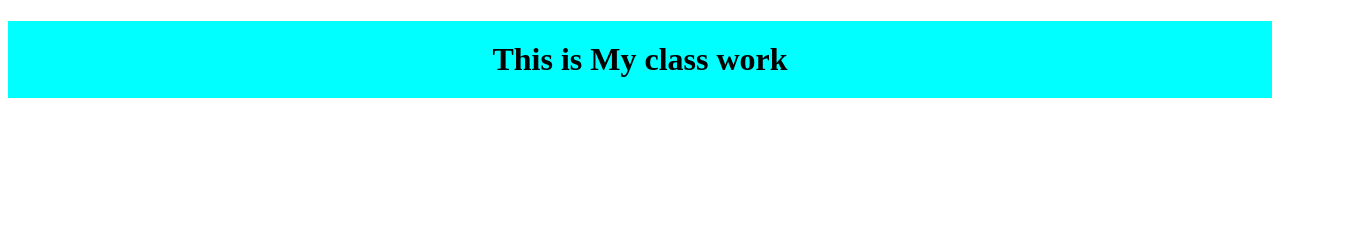
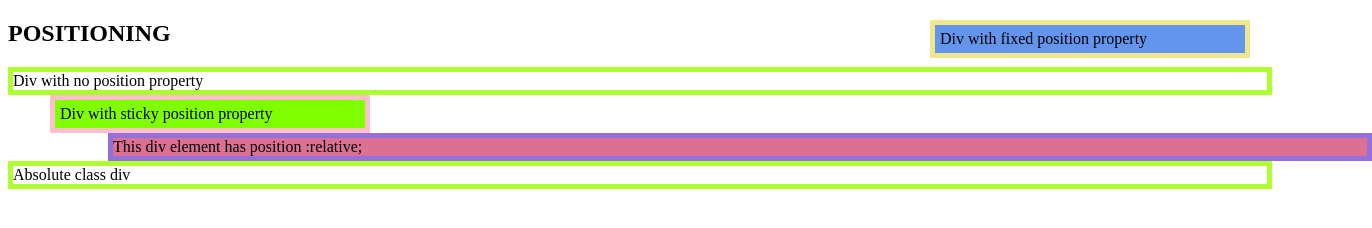
Before and after one commit to Kainatfatima711/Html-and-css, a plain HTML site: page index.html in a window 1280 px wide. Shown: the top 228 px of the page, 1372 px wide, since content can reach past the window. Drawn offline with Linux system fonts and the light colour scheme.

Commit message:
Add files via upload

```diff
--- a/index.html
+++ b/index.html
@@ -1,37 +1,38 @@
 <!DOCTYPE html>
 <html lang="en">
 <head>
-    <meta charset="UTF-8">
-    <meta name="viewport" content="width=device-width, initial-scale=1.0">
+
     <title>Document</title>
-    <style>
-        body{
-            background-image: url(images.jpeg);
-            background-attachment: scroll;
-            background-size: cover;
-             }
-             h1{
-
-
-                background-color: aqua;
-                padding: 20px;
-                text-align: center;
-             }
-
-
-
-    </style>
+    <link rel="stylesheet" href="style.css">
 </head>
 <body>
-    <h1>This is My class work</h1>
-    <br><br><br><br><br><br><br><br><br><br><br>
-     <br><br><br><br><br><br><br><br><br><br><br>
-     <br><br><br><br><br><br><br><br><br><br><br>
-     <br><br><br><br><br><br><br><br><br><br><br>
+    <h2>POSITIONING</h2>
+    <div>
+        Div with no position property
+    </div>
 
+    <div class="sticky">
+        Div with sticky position property
+    </div>
 
+    <div class="relative">
+        This div element has position :relative;
+    </div>
 
+    <div class="absolute">
+        Absolute class div
+    </div>
 
+    <div class="fixed">
+        Div with fixed position property
+    </div>
+
+    <br><br><br><br><br><br><br><br><br><br><br><br><br><br>
+    <br><br><br><br><br><br><br><br><br><br><br><br><br><br>
+    <br><br><br><br><br><br><br><br><br><br><br><br><br><br>
+    <br><br><br><br><br><br><br><br><br><br><br><br><br><br>
+    <br><br><br><br><br><br><br><br><br><br><br><br><br><br>
+    <br><br><br><br><br><br><br><br><br><br><br><br><br><br>
 
 
 </body>
--- a/style.css
+++ b/style.css
@@ -1,62 +1,39 @@
-body{
-    font-family:Arial, sans-serif;
-    background-color:black;
-    color: #C9d1D9;
+div{
+    right:30px;
+    border:5px solid greenyellow;
 }
 
-h1{
+div.fixed{
+    position: fixed;
+    top:20px;
+    right:60x;
+    width:300px;
+    border:5px solid khaki;
+    background-color: cornflowerblue;
     color: black;
-    background-color: white;
-}
-
-/* Attribute Selector */
-a{
-    color: red;
-}
-
-a:hover{
-    color: #1F6FEB;
-}
-
-
-/* Child Selector */
-ul>li {
-    font-weight:bold;
-    font-style:italic;
-    font-family:cursive;
-    font-family:20px;
-}
-
-/* Sibling Selector */
-
-/* :hover Pseudo-Class */
-ul li :hover{
-    color: orangered;
-}
-
-
-/* :nth child(n) Pseudo-Class */
-
-ul li:nth-child(3){
-    background-color: rgb(135, 61, 255);
-}
-
-
-ul li::after{
-content: "🚀 ";
-}
-/* ::after Pseudo element */
-a::before{
-    content: " 🌌";
+    padding: 5px;
 
 }
 
+div.sticky{
+    position: sticky;
+    top:1px;
+    left:50px;
+    width:300px;
+    border:5px solid pink;
+    background-color: chartreuse;
+    color: black;
+    padding:5px;
+}
 
+div.relative{
+    position:relative;
+    left:100px;
+    border:5px solid mediumpurple;
+    background-color: palevioletred;
 
+}
 
-/* ::First-letter Pseudo-Class*/
-
-p::first-letter{
-    font-size:200%;
-    color:#FF7B72;
+div.absolute{
+    border:5 px solid black;
 }
```
